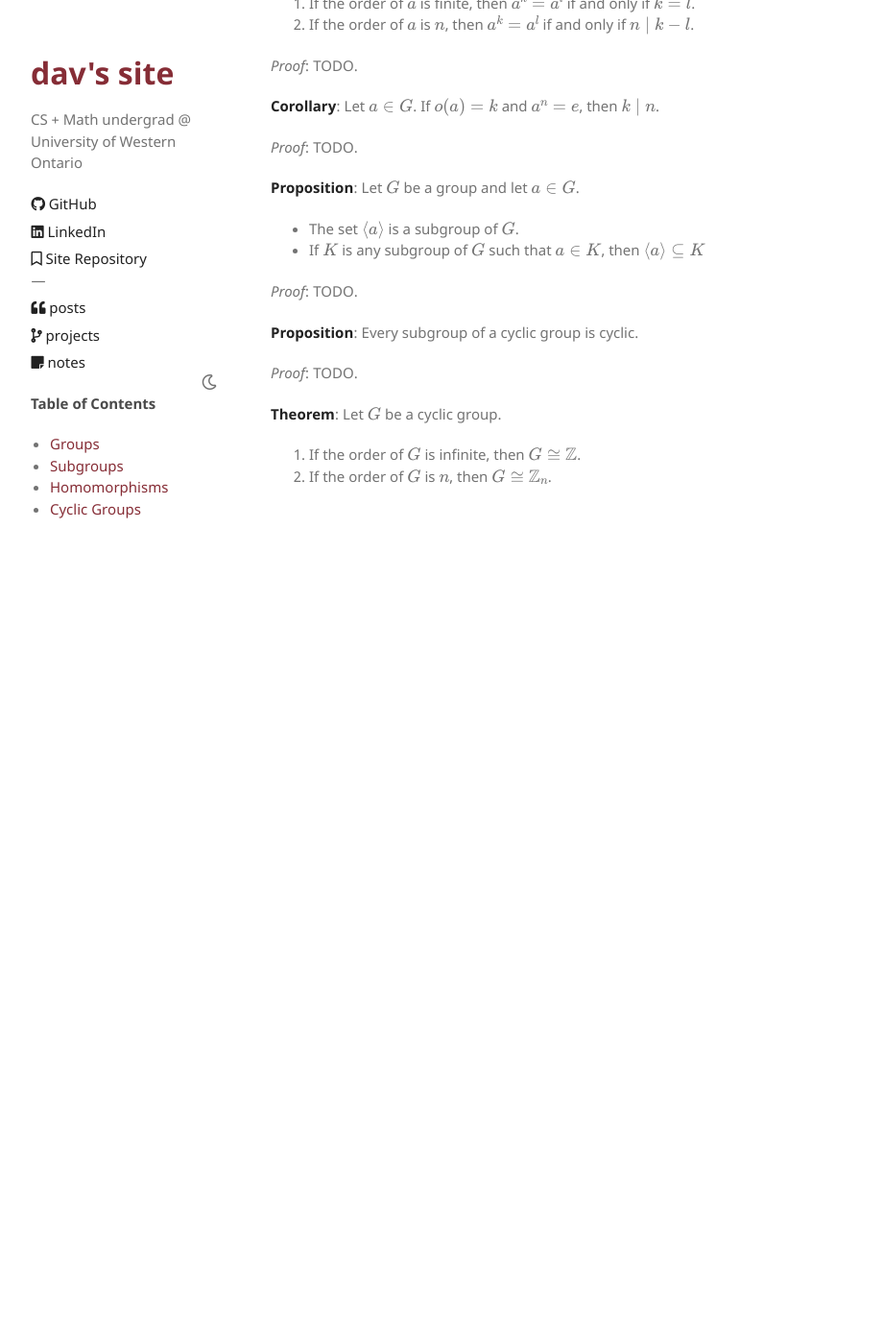
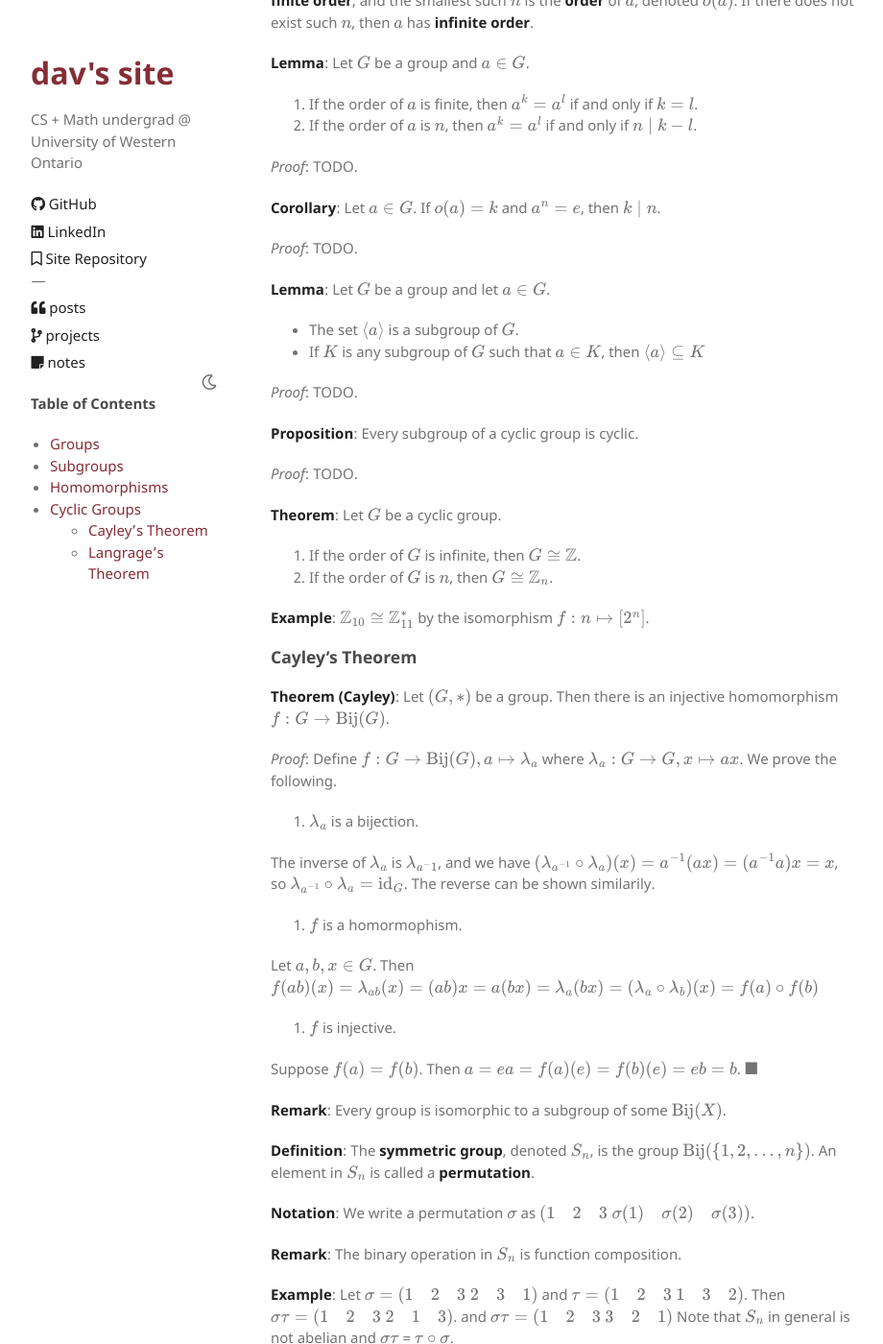
Before and after one commit to davidtranhq/davidtranhq.github.io, a Jekyll site: the page built from notes/abstract-algebra/groups.md, in a window 1280 px wide and 1400 px high, scrolled down 4337 px. Shown: the whole window at 96% size, without its empty margins (153-1073 px from the left). Built offline with Jekyll 4.4.1, drawn with Linux system fonts in a browser that asks for light colours; formulas are drawn with MathJax 3; our own code applies the rules of GitHub Pages for plain Markdown files; before the commit the page ends 4894 px from its top, so only the background shows below that; some of the changed text lies outside the part shown.

Commit message:
Up to and including Cayley's theorem

```diff
--- a/notes/abstract-algebra/groups.md
+++ b/notes/abstract-algebra/groups.md
@@ -108,7 +108,7 @@ $\blacksquare$
 **Proposition**: Let $f: G_1 \to G_2$ be a group homomorphism.
 
 1. If $H_1 \subseteq G_1$ is a subgroup, then $f(H_1)$ is a subgroup of $G_2$.
-2. If $H_2 \subseteq G_2$ is a subgruop, then $f^{-1}(H_2)$ is a subgroup of $G_1$.
+2. If $H_2 \subseteq G_2$ is a subgroup, then $f^{-1}(H_2)$ is a subgroup of $G_1$.
 
 *Proof*:
 
@@ -122,9 +122,15 @@ $\blacksquare$
 
 **Corollary**: For any group homomorphism $f: G_1 \to G_2$, $\operatorname{Ker}(f)$ is a subgroup of $G_1$.
 
+**Example**: $f: \mathbb Z \to \mathbb Z, k \mapsto 2k$, $\operatorname{Ker}(f) = \lbrace 0 \rbrace$.
+
+**Example**: $\det: GL_n(\mathbb R) \to \mathbb R^*$. $\operatorname{Ker}(\det) = SL_n(\mathbb R)$.
+
 **Proposition**: A group homomorphism $f: G_1 \to G_2$ is injective if and only if $\operatorname{Ker}(f) = \lbrace e_1 \rbrace$.
 
-*Proof*: $(\rightarrow)$ Suppose $a \in \operatorname{Ker}(f)$. Then $f(a) = e_2 = f(e_1)$. By injectivity of $f$, $a = e_1$. $(\leftarrow)$
+*Proof*: $(\rightarrow)$ Suppose $a \in \operatorname{Ker}(f)$. Then $f(a) = e_2 = f(e_1)$. By injectivity of $f$, $a = e_1$.
+
+$(\leftarrow)$ TODO.
 
 **Definition**: A group homomorphism $f: G_1 \to G_2$ is a **group isomorphism** if there is any group homomorphism $g: G_2 \to G_1$ such that $g \circ f = \operatorname{id}_{G_1}$ and $f \circ g = \operatorname{id}_{G_2}$.
 
@@ -161,10 +167,11 @@ $\blacksquare$
 
 ## Cyclic Groups
 
+**Definition**: Let $G$ be a group and $a \in G$.
+* The subgroup generated by $a$ is $\langle a \rangle = \lbrace a^n \mid n \in \mathbb Z \rbrace$, and $a$ is called the **generator** of $\langle a \rangle$.
+* $G$ is cyclic if $G = \langle a \rangle$.
+
 **Definition**: Let $a \in G$ for some group $G$. If $\exists n \in \mathbb N^+$ such that $a^n = e$, then $a$ has **finite order**, and the smallest such $n$ is the **order** of $a$, denoted $o(a)$. If there does not exist such $n$, then $a$ has **infinite order**.
-
-**Definition**: Let $G$ be a group and let $a \in G$. The set $\langle a \rangle = \lbrace x \in G \mid x = a^n, n \in \mathbb Z \rbrace$ is called the **cyclical subgroup generated by $a$**.
-* the group $G$ is called a **cyclic group** if there exists an element $a \in G$ such that $G = \langle a \rangle$. Then $a$ is called a **generator** of $G$.
 
 **Lemma**: Let $G$ be a group and $a \in G$.
 
@@ -177,7 +184,7 @@ $\blacksquare$
 
 *Proof*: TODO.
 
-**Proposition**: Let $G$ be a group and let $a \in G$.
+**Lemma**: Let $G$ be a group and let $a \in G$.
 * The set $\langle a \rangle$ is a subgroup of $G$.
 * If $K$ is any subgroup of $G$ such that $a \in K$, then $\langle a \rangle \subseteq K$
 
@@ -191,3 +198,55 @@ $\blacksquare$
 
 1. If the order of $G$ is infinite, then $G \cong \mathbb Z$.
 2. If the order of $G$ is $n$, then $G \cong \mathbb Z_n$.
+
+**Example**: $\mathbb Z_{10} \cong \mathbb Z_{11}^*$ by the isomorphism $f: n \mapsto [2^n]$.
+
+### Cayley's Theorem
+
+**Theorem (Cayley)**: Let $(G, *)$ be a group. Then there is an injective homomorphism $f: G \to \operatorname{Bij}(G)$.
+
+*Proof*: Define $f: G \to \operatorname{Bij}(G), a \mapsto \lambda_a$ where $\lambda_a: G \to G, x \mapsto ax$. We prove the following.
+
+1. $\lambda_a$ is a bijection.
+
+The inverse of $\lambda_a$ is $\lambda_{a^-1}$, and we have $(\lambda_{a^{-1}} \circ \lambda_{a})(x) = a^{-1}(ax) = (a^{-1}a)x = x$, so $\lambda_{a^{-1}} \circ \lambda_{a} = \operatorname{id}_G$. The reverse can be shown similarily.
+
+2. $f$ is a homormophism.
+
+Let $a, b, x \in G$. Then $f(ab)(x) = \lambda_{ab}(x) = (ab)x = a(bx) = \lambda_a (bx) = (\lambda_a \circ \lambda_b)(x) = f(a) \circ f(b)$
+
+3. $f$ is injective.
+
+Suppose $f(a) = f(b)$. Then $a = ea = f(a)(e) = f(b)(e) = eb = b$. $\blacksquare$
+
+**Remark**: Every group is isomorphic to a subgroup of some $\operatorname{Bij}(X)$.
+
+**Definition**: The **symmetric group**, denoted $S_n$, is the group $\operatorname{Bij}(\lbrace 1, 2, \dots, n \rbrace)$. An element in $S_n$ is called a **permutation**.
+
+**Notation**: We write a permutation $\sigma$ as $\begin{pmatrix}1 & 2 & 3 \\ \sigma(1) & \sigma(2) & \sigma(3) \end{pmatrix}$.
+
+**Remark**: The binary operation in $S_n$ is function composition.
+
+**Example**: Let $\sigma = \begin{pmatrix}1 & 2 & 3 \\ 2 & 3 & 1 \end{pmatrix}$ and $\tau = \begin{pmatrix}1 & 2 & 3 \\ 1 & 3 & 2 \end{pmatrix}$. Then $\sigma \tau = \begin{pmatrix} 1 & 2 & 3 \\ 2 & 1 & 3 \end{pmatrix}$. and $\sigma \tau = \begin{pmatrix} 1 & 2 & 3 \\ 3 & 2 & 1 \end{pmatrix}$ Note that $S_n$ in general is not abelian and $\sigma \tau$ = $\tau \circ \sigma$.
+
+**Proposition**: The order of $S_n$ is $n!$.
+
+*Proof*: There are $n$ different permutations for $\lbrace 1, \dots, n \rbrace$, that is, $n!$. $\blacksquare$
+
+**Proposition**: $S_n$ is non-abelian for $n \geq 3$.
+
+*Proof*: From the example above, $S_3$ is not abelian. We proceed by induction. Let $n \gt 3$. Suppose $S_{n - 1}$ is non-abelian. Choose one such $\sigma_{n - 1}$ and $\tau_{n - 1}$ such that their composition does not commute. Define $\sigma_n(x) = \begin{cases}x,& x = n \\ \sigma_{n - 1}(x), & x < n\end{cases}$, and likewise for $\tau_n(x)$. Then $\sigma_n$ and $\tau_n$ do not commute, so $S_n$ is not abelian. $\blacksquare$
+
+### Langrage's Theorem
+
+**Theorem (Lagrange)**: Let $G$ be a group of order $n$, and $H$ a subgroup of order $m$. Then $m \mid n$.
+
+*Proof*: TODO.
+
+**Corollary**: The order of an element in a finite group divides the order of the group.
+
+*Proof*: TODO.
+
+**Corollary**: Let $G$ be a group of prime order $p$. Then $G \cong \mathbb Z_p$.
+
+*Proof*: TODO.
```
